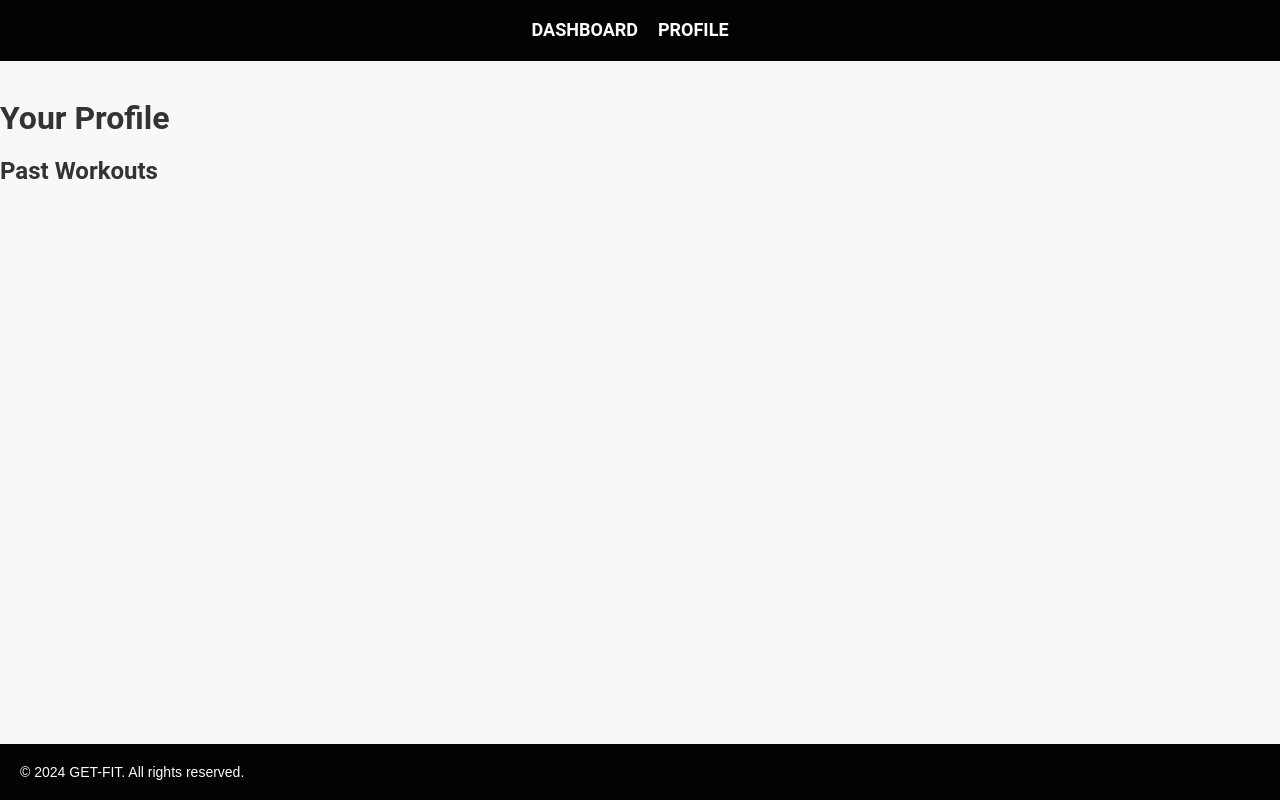
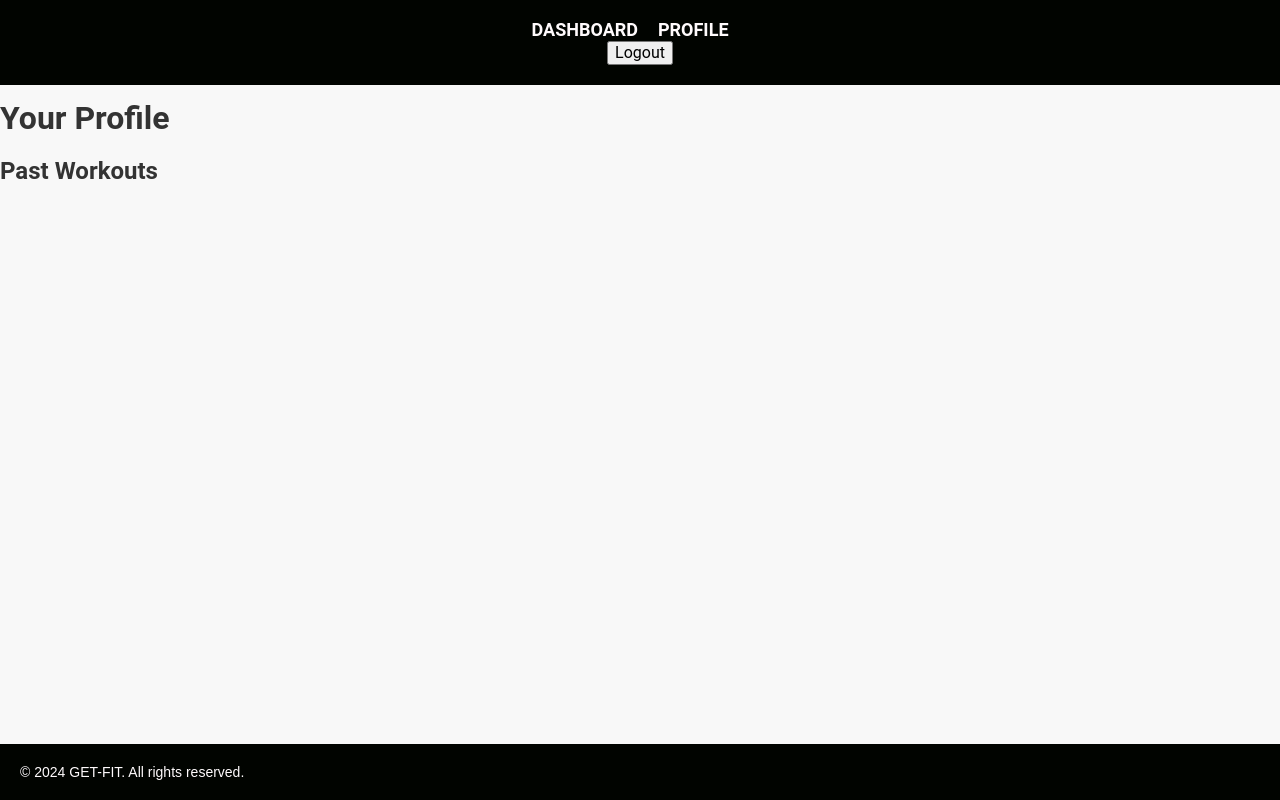
Before and after one commit to yaserhdev/get-fit, a React (Vite) app in the folder client/: page /profile in a window 1280 px wide. Built offline with nearby package versions, Linux system fonts and the light colour scheme.

Commit message:
Created LogoutButton.jsx with necessary logic for ending the user session and routing the user back to the Login page. Added LogoutButton to the Navbar. Changed main.jsx routing to accommodate logout functionality

```diff
--- a/client/package.json
+++ b/client/package.json
@@ -15,7 +15,6 @@
     "jwt-decode": "^3.1.2",
     "react": "^18.2.0",
     "react-dom": "^18.2.0",
-    "react-router-dom": "^6.11.2",
     "styled-components": "^6.1.8"
   },
   "devDependencies": {
@@ -26,6 +25,7 @@
     "eslint-plugin-react": "^7.32.2",
     "eslint-plugin-react-hooks": "^4.6.0",
     "eslint-plugin-react-refresh": "^0.4.3",
+    "react-router-dom": "^6.23.0",
     "vite": "^4.4.5"
   }
 }
--- /dev/null
+++ b/client/src/components/LogoutButton.jsx
@@ -0,0 +1,16 @@
+import React from 'react';
+import AuthService from '../utils/auth';
+
+const LogoutButton = () => {
+  const handleLogout = () => {
+    // Call the logout method from AuthService
+    AuthService.logout();
+
+    // Redirect the user back to the login screen
+    window.location.href = '/login';
+  };
+
+  return <button onClick={handleLogout}>Logout</button>;
+};
+
+export default LogoutButton; // Make sure to export the component
--- a/client/src/components/Navbar.jsx
+++ b/client/src/components/Navbar.jsx
@@ -1,11 +1,13 @@
 import React from 'react';
 import { Link } from 'react-router-dom';
 import styled from 'styled-components';
+import LogoutButton from './LogoutButton'; // Import the LogoutButton component
 
 const colors = {
   darkGreen: '#010400',
   offWhite: '#FFFBFC',
 };
+
 const StyledNavbar = styled.nav`
   padding: 20px 0; /* Add padding for spacing */
   background-color: ${colors.darkGreen}; /* Dark green background */
@@ -14,21 +16,28 @@ const StyledNavbar = styled.nav`
   width: 100%; /* Make the navbar span the full width of the page */
   top: 0; /* Position the navbar at the very top of the page */
 `;
+
 const StyledUl = styled.ul`
   list-style-type: none; /* Remove bullet points */
   margin: 0;
   padding: 0;
 `;
+
 const StyledLi = styled.li`
   display: inline; /* Display links horizontally */
   margin-right: 20px; /* Add spacing between links */
 `;
+
 const StyledLink = styled(Link)`
   color: ${colors.offWhite}; /* Off-white text color */
   text-decoration: none; /* Remove underline */
   font-size: 18px; /* Adjust font size */
   font-weight: bold; /* Bold font weight */
   text-transform: uppercase; /* Capitalize all text */
+`;
+
+const LogoutButtonContainer = styled.div`
+  margin-left: auto; /* Align to the right */
 `;
 
 const Navbar = () => {
@@ -42,6 +51,9 @@ const Navbar = () => {
           <StyledLink to="/profile">Profile</StyledLink>
         </StyledLi>
       </StyledUl>
+      <LogoutButtonContainer>
+        <LogoutButton /> {/* Include the LogoutButton component */}
+      </LogoutButtonContainer>
     </StyledNavbar>
   );
 };
--- a/client/src/main.jsx
+++ b/client/src/main.jsx
@@ -20,8 +20,12 @@ const router = createBrowserRouter([
     errorElement: <Error />,
     children: [
       {
+        path: '/login', // Define the login route path
+        element: <Login />,
+      },
+      {
         index: true,
-        element: <Login />,
+        element: <Login />, // You may want to render Login component as the default route
       },
       {
         path: '/profile',
--- a/package.json
+++ b/package.json
@@ -13,6 +13,7 @@
   "author": "Tyler Clark, Raja Hussain, Austin Luper, Josh Mayfield",
   "license": "MIT",
   "devDependencies": {
-    "concurrently": "^8.2.0"
+    "concurrently": "^8.2.0",
+    "react-router-dom": "^6.23.0"
   }
 }
```
